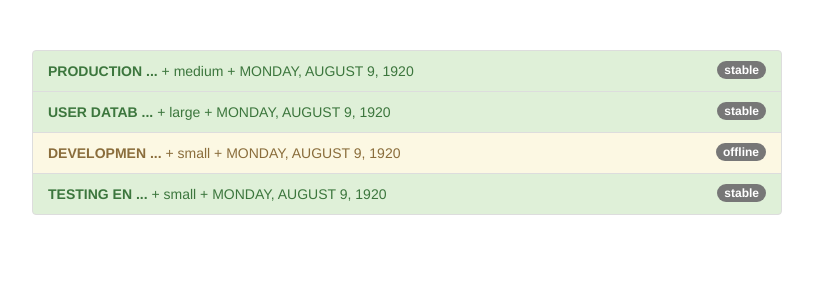
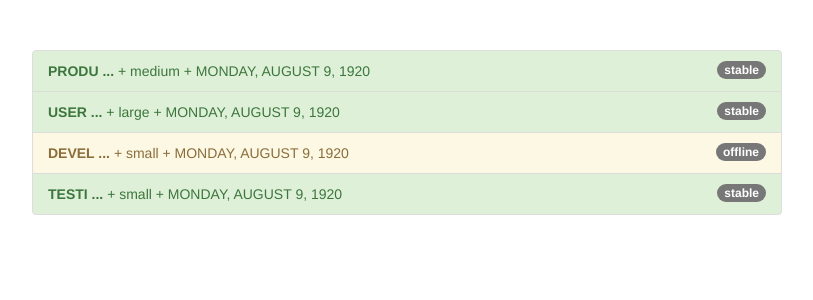
Before and after one commit to EvgeniErmakov/angular-learning-start, an Angular app: page / in a window 1280 px wide. Shown: the top 300 px of the page, without its empty margins (233-1046 px from the left). Built offline with nearby package versions, Linux system fonts and the light colour scheme.

Commit message:
Pipes: 247. Parametrizing a Custom Pipe

```diff
--- a/src/app/app.component.html
+++ b/src/app/app.component.html
@@ -10,7 +10,7 @@
             class="badge">
             {{ server.status }}
           </span>
-          <strong>{{ server.name | uppercase | short}} </strong>
+          <strong>{{ server.name | uppercase | short:5:712}} </strong>
           + {{ server.instanceType }}
           + {{ server.started | date:'fullDate' | uppercase }}
         </li>
--- a/src/app/short.pipe.ts
+++ b/src/app/short.pipe.ts
@@ -6,9 +6,10 @@ import {Pipe, PipeTransform} from "@angular/core";
   }
 )
 export class ShortPipe implements PipeTransform {
-  transform(value: any, ...args): any {
-    if (value.length > 10) {
-      return value.substr(0, 10) + ' ...';
+  transform(value: any, param1: number, param2: number): any {
+    console.log(param2);
+    if (value.length > param1) {
+      return value.substr(0, param1) + ' ...';
     }
     return value;
   }
```
